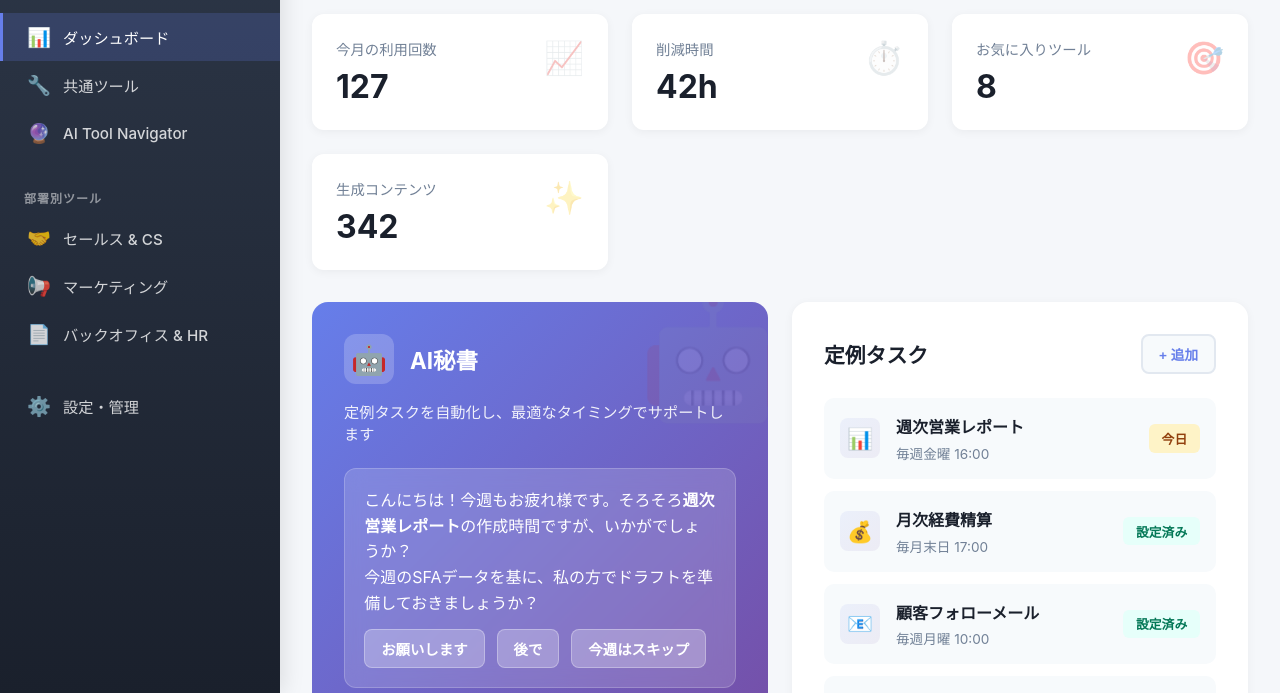
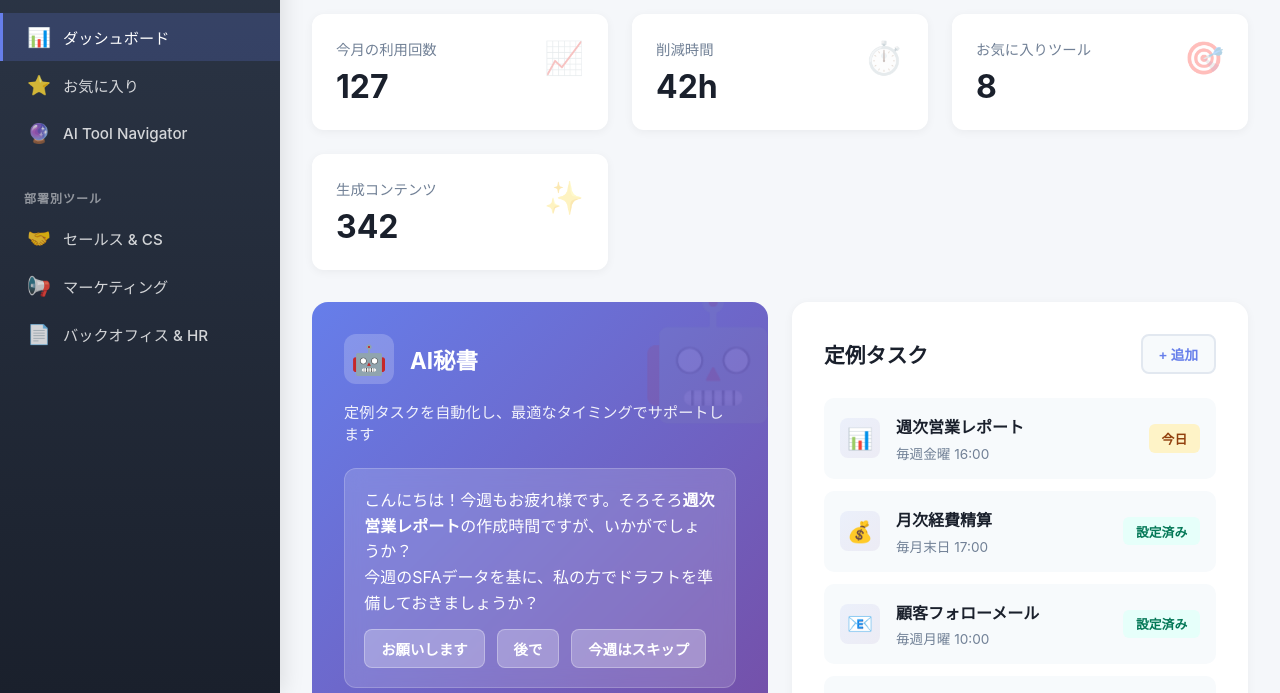
Before and after one commit to torahikosasaki-droid/unitbase_ai_workspace, a plain HTML site: page index.html in a window 1280 px wide. Shown: the part 107-800 px from the top of the page. Drawn offline with Linux system fonts and the light colour scheme.

Commit message:
Reorganize sidebar: Dashboard, Favorites, AI Tool Navigator, Department Tools

```diff
--- a/index.html
+++ b/index.html
@@ -1039,9 +1039,9 @@
                         <span class="nav-item-icon">📊</span>
                         <span class="nav-item-text">ダッシュボード</span>
                     </div>
-                    <div class="nav-item" data-page="common">
-                        <span class="nav-item-icon">🔧</span>
-                        <span class="nav-item-text">共通ツール</span>
+                    <div class="nav-item" data-page="favorites">
+                        <span class="nav-item-icon">⭐</span>
+                        <span class="nav-item-text">お気に入り</span>
                     </div>
                     <div class="nav-item" data-page="tool-dictionary">
                         <span class="nav-item-icon">🔮</span>
@@ -1062,13 +1062,6 @@
                     <div class="nav-item" data-page="backoffice-hr">
                         <span class="nav-item-icon">📄</span>
                         <span class="nav-item-text">バックオフィス & HR</span>
-                    </div>
-                </div>
-
-                <div class="nav-section">
-                    <div class="nav-item" data-page="settings">
-                        <span class="nav-item-icon">⚙️</span>
-                        <span class="nav-item-text">設定・管理</span>
                     </div>
                 </div>
             </nav>
```
